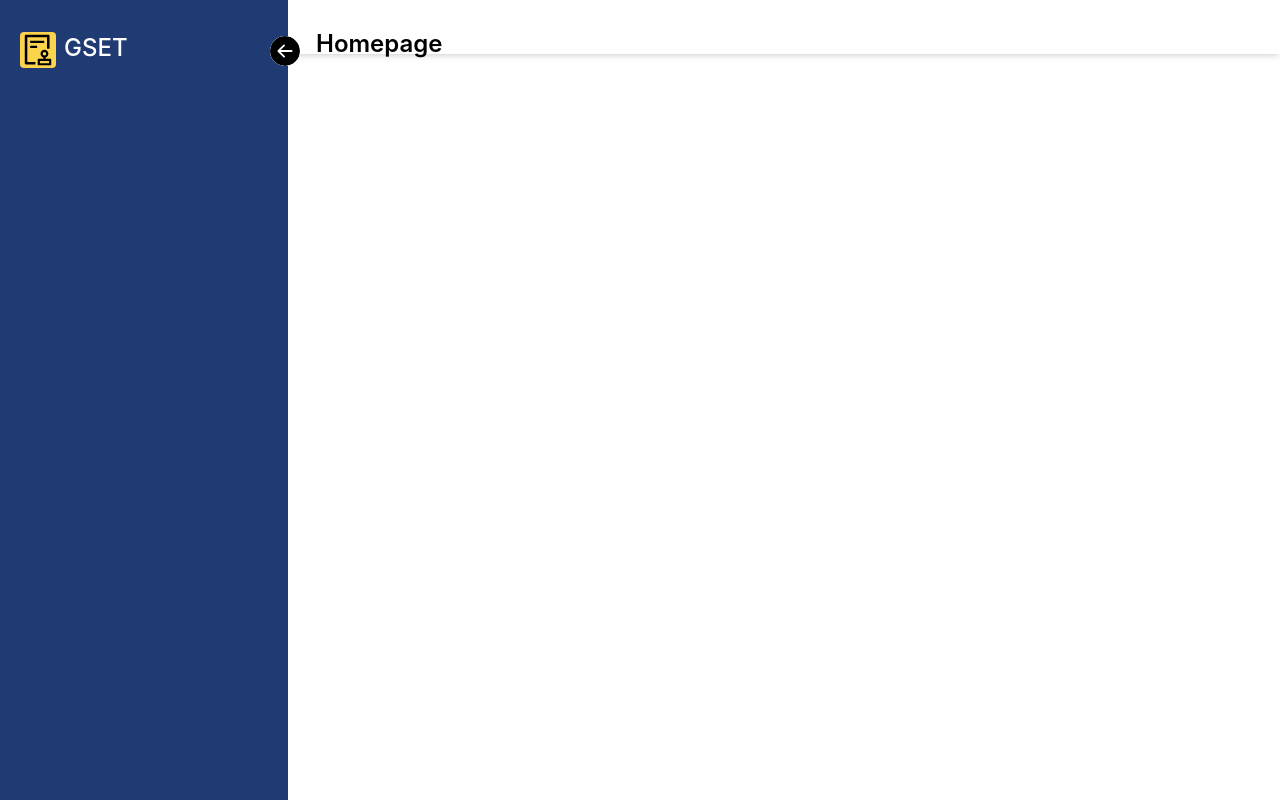
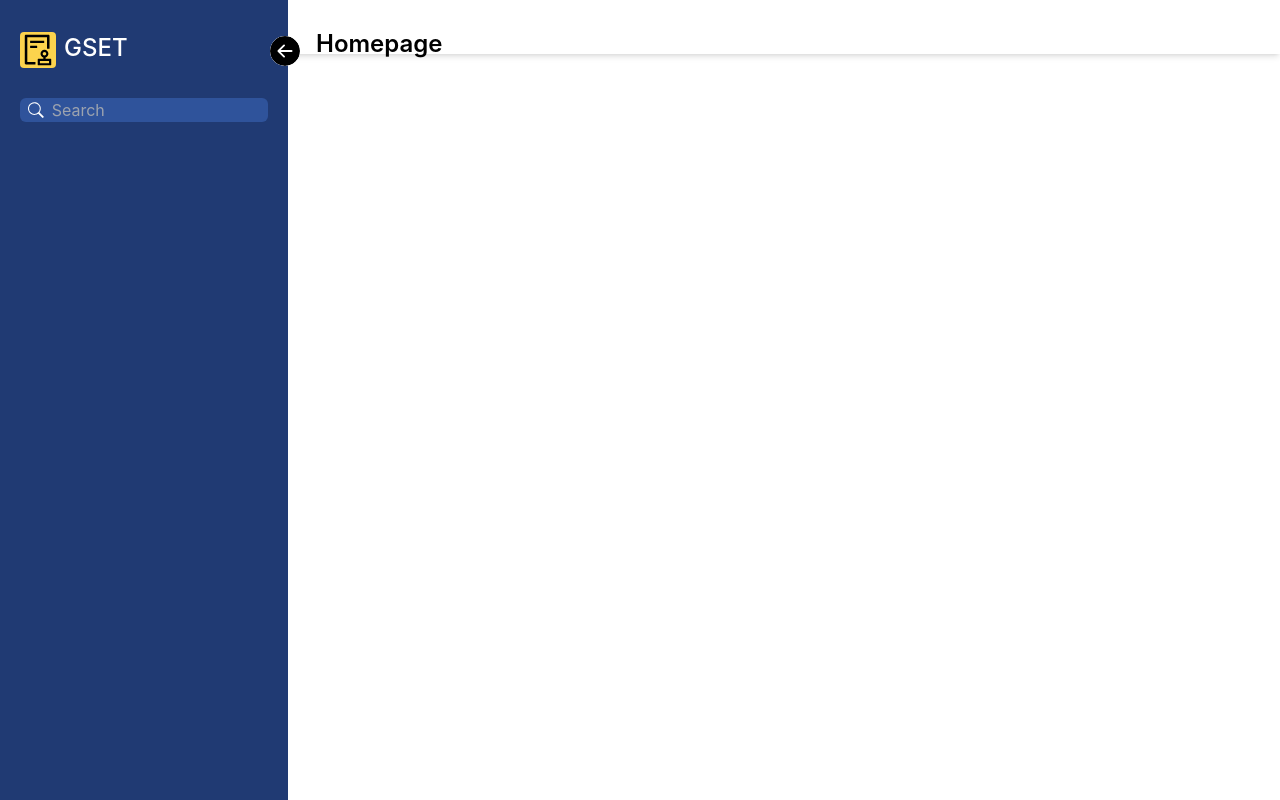
Before and after one commit to Kubihub/Side_panel-react, a React (Create React App) app: page / in a window 1280 px wide. Built offline with nearby package versions, Linux system fonts and the light colour scheme.

Commit message:
adding of search bar on the dashboard

```diff
--- a/src/App.js
+++ b/src/App.js
@@ -1,38 +1,63 @@
 import { useState } from "react";
 import { AiOutlineAudit } from "react-icons/ai";
-import {BsFillArrowLeftCircleFill} from "react-icons/bs";
- import { Nav } from "./components/Nav"
+import { BsFillArrowLeftCircleFill, BsSearch } from "react-icons/bs";
+import { Nav } from "./components/Nav";
 
-const App =()=>{
-
-  const[open, setOpen]=useState(true);
-
-
+const App = () => {
+  const [open, setOpen] = useState(true);
 
   return (
     <>
-     <Nav/>
+      <Nav />
       <div className="bg-600 w-full h-screen flex">
-      <div className={`bg-dark-blue h-screen p-5 pt-8 ${open? "w-72":"w-20"} duration-300 relative`}
+        <div
+          className={`bg-dark-blue h-screen p-5 pt-8 ${
+            open ? "w-72" : "w-20"
+          } duration-300 relative`}
+        >
+          <BsFillArrowLeftCircleFill
+            className={`bg-light-white text-3xl rounded-full absolute -right-3 top-9 cursor-pointer
+      border-dark-blue"
+          ${!open && "rotate-180"}`}
 
+            onClick={() => setOpen(!open)}
+          />
+
+          <div className="inline-flex">
+            <AiOutlineAudit
+              className={`bg-amber-300 text-4xl
+        rounded cursor-pointer block float-left mr-2 duration-500 ${
+          open && "rotate-[360deg]"
+        }`}
+            />
+            <h1
+              className={`text-white origin-left font-medium
+        text-2xl duration-300 ${!open && "scale-0"}`}
             >
-      <BsFillArrowLeftCircleFill className="bg-light-white text-3xl rounded-full absolute -right-3 top-9 cursor-pointer
-      border-dark-blue" onClick={()=> setOpen(!open)}
+              GSET
+            </h1>
+          </div>
+          <div
+            className={`flex items-center rounded-md
+          bg-light-blue mt-6 ${!open ? "px-2.5" : "px-4"}py-2`}
+          >
+            <BsSearch
+              className={`text-white text-lg block ml-2
+            float-left cursor-pointor ${open && "mr-2"}`}
             />
-      <div className="inline-fles">
-        <AiOutlineAudit className="bg-amber-300 text-4xl
-        rounded cursor-pointer block float-left mr-2"/>
-        <h1 className={`text-white origin-left font-medium
-        text-2xl duration-300 ${!open && "scale-0"}`}>GSET</h1>
+            <input
+              type={"search"}
+              placeholder="Search"
+              className={`text-base bg-transparent w-full text-white
+            focus:outline-none ${!open && "hidden"}`}
+            />
           </div>
-
         </div>
         <div className="p-7">
           <h1 className="text-2xl font-semibold">Homepage</h1>
         </div>
       </div>
-
     </>
-  )
-}
-export default App
+  );
+};
+export default App;
--- a/tailwind.config.js
+++ b/tailwind.config.js
@@ -8,7 +8,8 @@ module.exports = {
     extend: {
       colors: {
         "dark-blue" : "#203A73",
-        "light-white" : "#ffffff"
+        "light-white" : "#ffffff",
+        "light-blue" :"#2F539B",
       }
     },
   },
```
Lines whose indentation alone changed are shown as unchanged.
